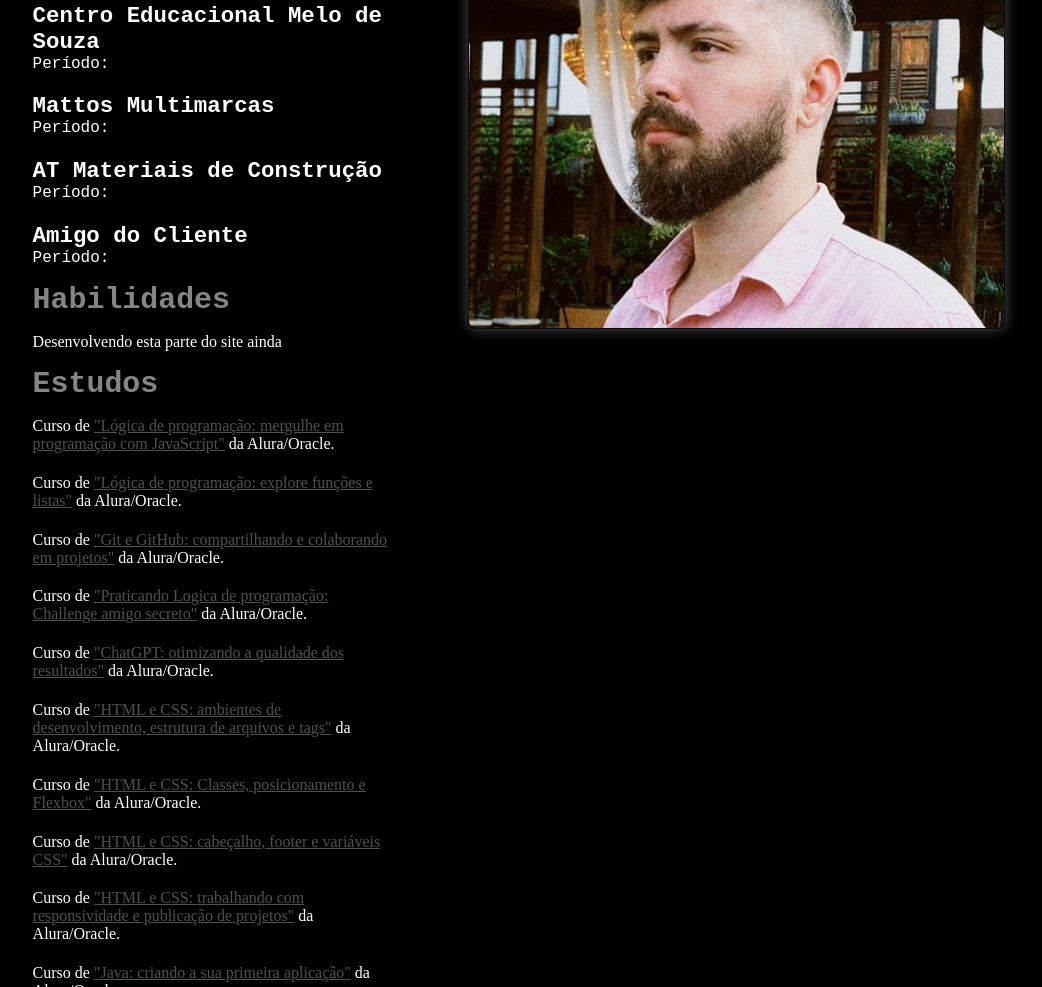
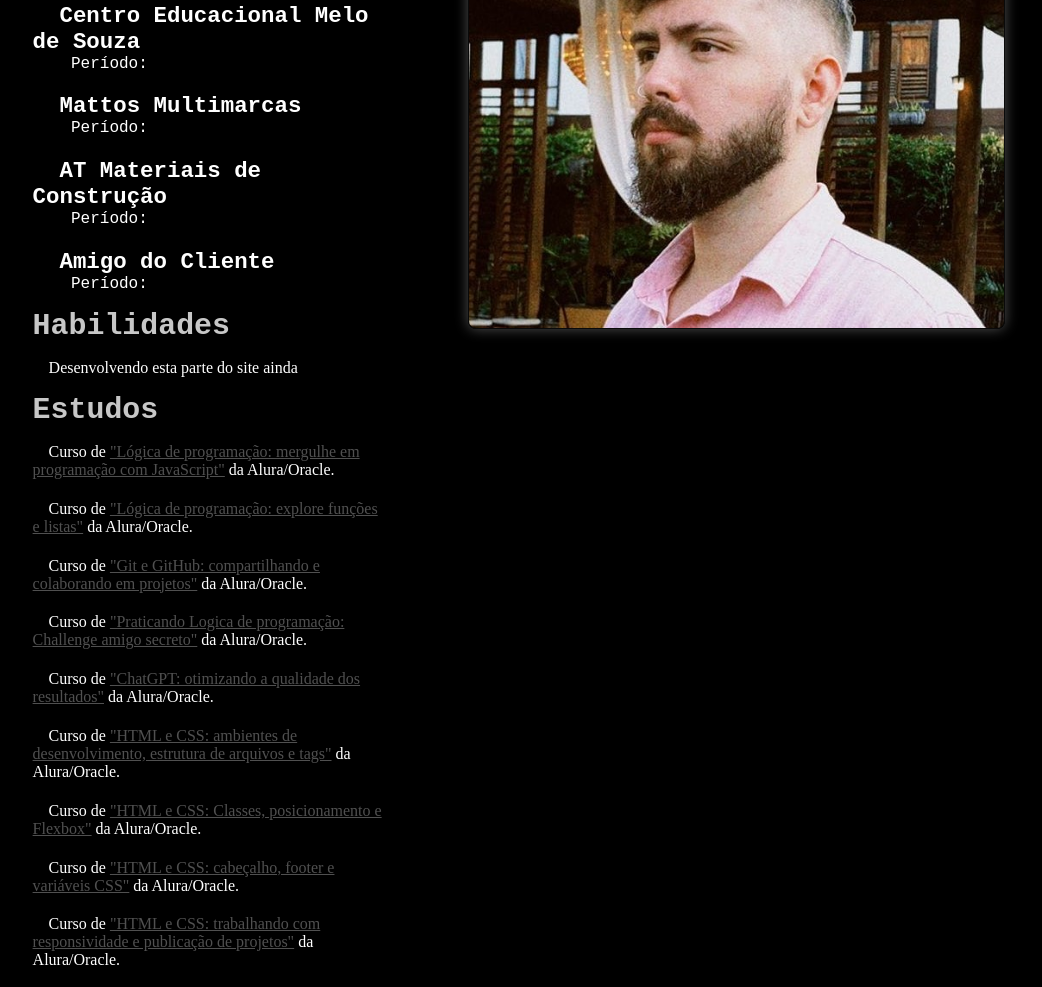
Before and after one commit to eduardoDeAAMelo/portfolio, a plain HTML site: page curriculo.html in a window 1280 px wide. Shown: the part 362-1349 px from the top of the page, without its empty margins (121-1163 px from the left). Drawn offline with Linux system fonts and the light colour scheme; a web font is replaced by a local one.

Commit message:
nova estilizacao

```diff
--- a/curriculo.html
+++ b/curriculo.html
@@ -23,98 +23,98 @@
     <main class="introducao">
         <section class="introducao__conteudo">
             <h1 class="introducao__conteudo__tituloCurriculo">Educação</h1>
-            <p class="introducao__conteudo__paragrafoCurriculo">Olá, chamo Eduardo Melo. Sou estudante de programação em Desenvolvimento Backend na Oracle Next Education, projeto de educação da Oracle com a Alura</p>
+            <p class="introducao__conteudo__paragrafoCurriculo">&nbsp;&nbsp;&nbsp;&nbsp;Olá, chamo Eduardo Melo. Sou estudante de programação em Desenvolvimento Backend na Oracle Next Education, projeto de educação da Oracle com a Alura</p>
 
             <h1 class="introducao__conteudo__tituloExperencias">Experiências</h1>
             <ul class="introducao__conteudo__listaDeExperiencias">
-                <li><h1 class="conteudo__listaDeExperiencias">Centro Educacional Melo de Souza</h1>
-                    <p class="conteudo__listaDeExperiencias__paragrafo">Período: </p>
+                <li><h1 class="conteudo__listaDeExperiencias">&nbsp;&nbsp;Centro Educacional Melo de Souza</h1>
+                    <p class="conteudo__listaDeExperiencias__paragrafo">&nbsp;&nbsp;&nbsp;&nbsp;Período: </p>
                     <h2></h2>
                 </li>
-                <li><h1 class="conteudo__listaDeExperiencias">Mattos Multimarcas</h1>
-                    <p class="conteudo__listaDeExperiencias__paragrafo">Período: </p>
+                <li><h1 class="conteudo__listaDeExperiencias">&nbsp;&nbsp;Mattos Multimarcas</h1>
+                    <p class="conteudo__listaDeExperiencias__paragrafo">&nbsp;&nbsp;&nbsp;&nbsp;Período: </p>
                     <h2></h2>
                 </li>
-                <li><h1 class="conteudo__listaDeExperiencias">AT Materiais de Construção</h1>
-                    <p class="conteudo__listaDeExperiencias__paragrafo">Período: </p>
+                <li><h1 class="conteudo__listaDeExperiencias">&nbsp;&nbsp;AT Materiais de Construção</h1>
+                    <p class="conteudo__listaDeExperiencias__paragrafo">&nbsp;&nbsp;&nbsp;&nbsp;Período: </p>
                     <h2></h2>
                 </li>
-                <li><h1 class="conteudo__listaDeExperiencias">Amigo do Cliente</h1>
-                    <p class="conteudo__listaDeExperiencias__paragrafo">Período: </p>
+                <li><h1 class="conteudo__listaDeExperiencias">&nbsp;&nbsp;Amigo do Cliente</h1>
+                    <p class="conteudo__listaDeExperiencias__paragrafo">&nbsp;&nbsp;&nbsp;&nbsp;Período: </p>
                     <h2></h2>
                 </li>
             </ul>
 
             <h1 class="introducao__conteudo__tituloHabilidades">Habilidades</h1>
             <ul class="introducao__conteudo__listaDeHabilidades">
-                <li>Desenvolvendo esta parte do site ainda</li>
+                <li>&nbsp;&nbsp;&nbsp;&nbsp;Desenvolvendo esta parte do site ainda</li>
             </ul>
 
             <h1 class="introducao__conteudo__tituloEstudos">Estudos</h1>
             <ul class="introducao__conteudo__listaEstudos">
-                <li>Curso de
+                <li>&nbsp;&nbsp;&nbsp;&nbsp;Curso de
                    <a class="introducao__conteudo__listaEstudos__links" href="https://cursos.alura.com.br/certificate/3f24464f-c012-454c-b1ed-f9f4aa830e9b">"Lógica de programação: mergulhe em programação com JavaScript"</a> da Alura/Oracle.
                 </li>
-                <li>Curso de
+                <li>&nbsp;&nbsp;&nbsp;&nbsp;Curso de
                     <a class="introducao__conteudo__listaEstudos__links" href="https://cursos.alura.com.br/certificate/eeda0a09-25fb-4b5c-a8ca-0467fdf83286">"Lógica de programação: explore funções e listas"</a> da Alura/Oracle.
                 </li>
-                <li>Curso de
+                <li>&nbsp;&nbsp;&nbsp;&nbsp;Curso de
                     <a class="introducao__conteudo__listaEstudos__links" href="https://cursos.alura.com.br/certificate/769b20b9-f869-43d6-95fb-55eda996aac3">"Git e GitHub: compartilhando e colaborando em projetos"</a> da Alura/Oracle.
                 </li>
-                <li>Curso de
+                <li>&nbsp;&nbsp;&nbsp;&nbsp;Curso de
                     <a class="introducao__conteudo__listaEstudos__links" href="https://cursos.alura.com.br/certificate/ef47173e-668c-4104-9dbe-6514e44b21a8">"Praticando Logica de programação: Challenge amigo secreto"</a> da Alura/Oracle.
                 </li>
-                <li>Curso de
+                <li>&nbsp;&nbsp;&nbsp;&nbsp;Curso de
                     <a class="introducao__conteudo__listaEstudos__links" href="https://cursos.alura.com.br/certificate/f47c59bc-f241-4549-a483-4cd90010859c">"ChatGPT: otimizando a qualidade dos resultados"</a> da Alura/Oracle.
                 </li>
-                <li>Curso de
+                <li>&nbsp;&nbsp;&nbsp;&nbsp;Curso de
                     <a class="introducao__conteudo__listaEstudos__links" href="https://cursos.alura.com.br/certificate/e11226b8-de37-4c75-954b-9ca3c2154c9b">"HTML e CSS: ambientes de desenvolvimento, estrutura de arquivos e tags"</a> da Alura/Oracle.
                 </li>
-                <li>Curso de
+                <li>&nbsp;&nbsp;&nbsp;&nbsp;Curso de
                     <a class="introducao__conteudo__listaEstudos__links" href="https://cursos.alura.com.br/certificate/abaab976-4c2a-424d-9e19-8b242e0faf4f">"HTML e CSS: Classes, posicionamento e Flexbox"</a> da Alura/Oracle.
                 </li>
-                <li>Curso de
+                <li>&nbsp;&nbsp;&nbsp;&nbsp;Curso de
                     <a class="introducao__conteudo__listaEstudos__links" href="https://cursos.alura.com.br/certificate/9b009d30-713b-4488-a28c-cbce632ccf78">"HTML e CSS: cabeçalho, footer e variáveis CSS"</a> da Alura/Oracle.
                 </li>
-                <li>Curso de
+                <li>&nbsp;&nbsp;&nbsp;&nbsp;Curso de
                     <a class="introducao__conteudo__listaEstudos__links" href="https://cursos.alura.com.br/certificate/187f51c3-7455-400e-9fe9-fdcc874e2516"> "HTML e CSS: trabalhando com responsividade e publicação de projetos"</a> da Alura/Oracle.
                 </li>
-                <li>Curso de
+                <li>&nbsp;&nbsp;&nbsp;&nbsp;Curso de
                     <a class="introducao__conteudo__listaEstudos__links" href="https://cursos.alura.com.br/certificate/088e999d-a11b-4ccb-824f-887aaec639cf"> "Java: criando a sua primeira aplicação"</a> da Alura/Oracle.
                 </li>
-                <li>Curso de
+                <li>&nbsp;&nbsp;&nbsp;&nbsp;Curso de
                     <a class="introducao__conteudo__listaEstudos__links" href="https://cursos.alura.com.br/certificate/7fd8738d-395e-4bf8-9569-760881e6e405"> "Java: aplicando a Orientação a Objetos"</a> da Alura/Oracle.
                 </li>
-                <li>Curso de
+                <li>&nbsp;&nbsp;&nbsp;&nbsp;Curso de
                     <a class="introducao__conteudo__listaEstudos__links" href="https://cursos.alura.com.br/certificate/2deece9e-b1be-43e9-b986-2e7bc2d76e3b"> "Praticando Java: condicionais if e else"</a> da Alura/Oracle.
                 </li>
-                <li>Curso de
+                <li>&nbsp;&nbsp;&nbsp;&nbsp;Curso de
                     <a class="introducao__conteudo__listaEstudos__links" href="https://cursos.alura.com.br/certificate/cc7dc3c5-07a4-4cbb-8f02-efed769240da"> "Java trabalhando com listas e coleções de dados"</a> da Alura/Oracle.
                 </li>
             </ul>
 
             <h1 class="introducao__conteudo__tituloProjetos">Projetos Pessoais</h1>
             <ul class="introducao__conteudo__listaProjetos">
-                <li>Site do Amigo Secreto:
+                <li>&nbsp;&nbsp;&nbsp;&nbsp;Site do Amigo Secreto:
                     <a href="https://novo-amigo-secreto.vercel.app/" class="introducao__conteudo__listaProjetos__links">https://novo-amigo-secreto.vercel.app/</a> com ele você consegue gerenciar o seu amigo secreto do final de ano.
                 </li>
-                <li>Site do Número Secreto:
+                <li>&nbsp;&nbsp;&nbsp;&nbsp;Site do Número Secreto:
                     <a href="https://novo-jogo-do-numero-secreto-2.vercel.app/" class="introducao__conteudo__listaProjetos__links">https://novo-jogo-do-numero-secreto-2.vercel.app/</a> com ele você pode se divertir com seus amigos, criar desafios como à cada erro a pessoa ter que pagar um mico, entre outras diversas funções.
                 </li>
-                <li>Site do Mario Jump:
+                <li>&nbsp;&nbsp;&nbsp;&nbsp;Site do Mario Jump:
                     <a href="https://jogo-do-mario-jump.vercel.app/" class="introducao__conteudo__listaProjetos__links">https://jogo-do-mario-jump.vercel.app/</a> já com o jogo do mario jump, é um ótimo passatempo, para você que as vezes se pega naquele momento de ficar em silêncio fazendo algo, você pode ir se desafiando a ficar mais tempo sem perder no game.
                 </li>
-                <li>Projeto conversor de Moedas em Java:
+                <li>&nbsp;&nbsp;&nbsp;&nbsp;Projeto conversor de Moedas em Java:
                     <a href="https://github.com/eduardoDeAAMelo/Conversor-de-Moedas" class="introducao__conteudo__listaProjetos__links">https://github.com/eduardoDeAAMelo/Conversor-de-Moedas</a> essa aplicação permite você fazer a conversão de moedas.
                 </li>
-                <li>Projeto Novo Screenmatch em Java:
+                <li>&nbsp;&nbsp;&nbsp;&nbsp;Projeto Novo Screenmatch em Java:
                     <a href="https://github.com/eduardoDeAAMelo/novo-screenmatch" class="introducao__conteudo__listaProjetos__links">https://github.com/eduardoDeAAMelo/novo-screenmatch</a> essa aplicação permite você buscar suas séries favoritas, ver as avaliações, buscar temporadas e episódios.
                 </li>
 
             </ul>
 
             <h1 class="introducao__conteudo__tituloIdiomas">Idiomas</h1>
-            <p class="paragrafo__idiomas">Inglês básico</p>
+            <p class="paragrafo__idiomas">&nbsp;&nbsp;&nbsp;&nbsp;Inglês básico</p>
 
         </section>
         <img class="imagemHomem" src="assets/eduardo.jpeg" alt="Imagem de um homem">
--- a/styles/style.css
+++ b/styles/style.css
@@ -76,7 +76,7 @@ body {
     font-family: var(--fonte-secundaria);
     font-size: 1.69rem;
     line-height: 1.87rem;
-    color: #858585;
+    color: #c7c7c7;
 }
 
 /* Criado um plano de fundo e colocado pra aparecer no texto em destaque, foi usado a tag strong */
@@ -235,7 +235,7 @@ footer {
 .introducao__conteudo__tituloCurriculo {
     font-family: var(--fonte-secundaria);
     font-size: 1.87rem;
-    color: #858585;
+    color: #c7c7c7;
 }
 
 .introducao__conteudo__paragrafoCurriculo {
@@ -250,7 +250,7 @@ li {
 .introducao__conteudo__tituloExperencias {
     font-family: var(--fonte-secundaria);
     font-size: 1.87rem;
-    color: #858585;
+    color: #c7c7c7;
 }
 
 .introducao__conteudo__listaDeExperiencias {
@@ -272,7 +272,7 @@ li {
 .introducao__conteudo__tituloHabilidades {
     font-family: var(--fonte-secundaria);
     font-size: 1.87rem;
-    color: #858585;
+    color: #c7c7c7;
 }
 
 .introducao__conteudo__listaDeHabilidades {
@@ -284,7 +284,7 @@ li {
 .introducao__conteudo__tituloEstudos {
     font-family: var(--fonte-secundaria);
     font-size: 1.87rem;
-    color: #858585;
+    color: #c7c7c7;
 }
 
 .introducao__conteudo__listaEstudos {
@@ -300,7 +300,7 @@ li {
 .introducao__conteudo__tituloProjetos {
     font-family: var(--fonte-secundaria);
     font-size: 1.87rem;
-    color: #858585;
+    color: #c7c7c7;
 }
 
 .introducao__conteudo__listaProjetos {
@@ -316,7 +316,7 @@ li {
 .introducao__conteudo__tituloIdiomas {
     font-family: var(--fonte-secundaria);
     font-size: 1.87rem;
-    color: #858585;
+    color: #c7c7c7;
 }
 
 .imagemHomem {
```
Also changed, not shown: about.html (+1 -1 lines), index.html (+3 -3 lines).
